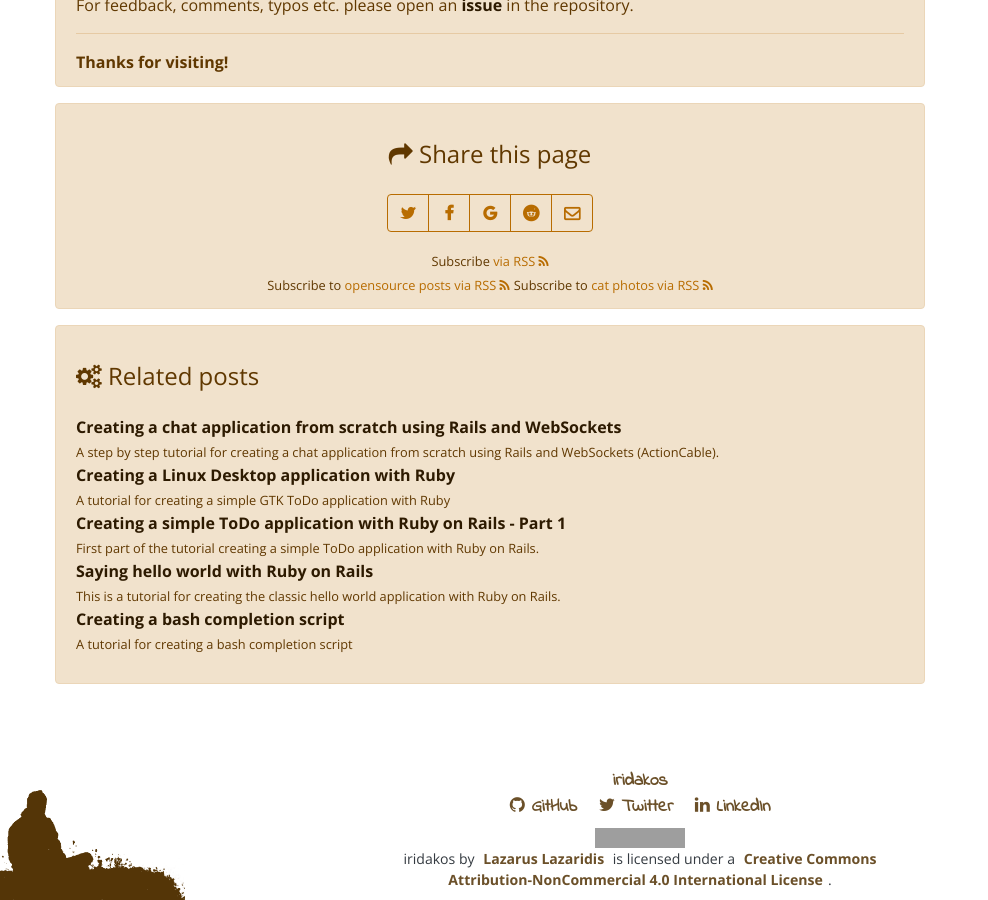
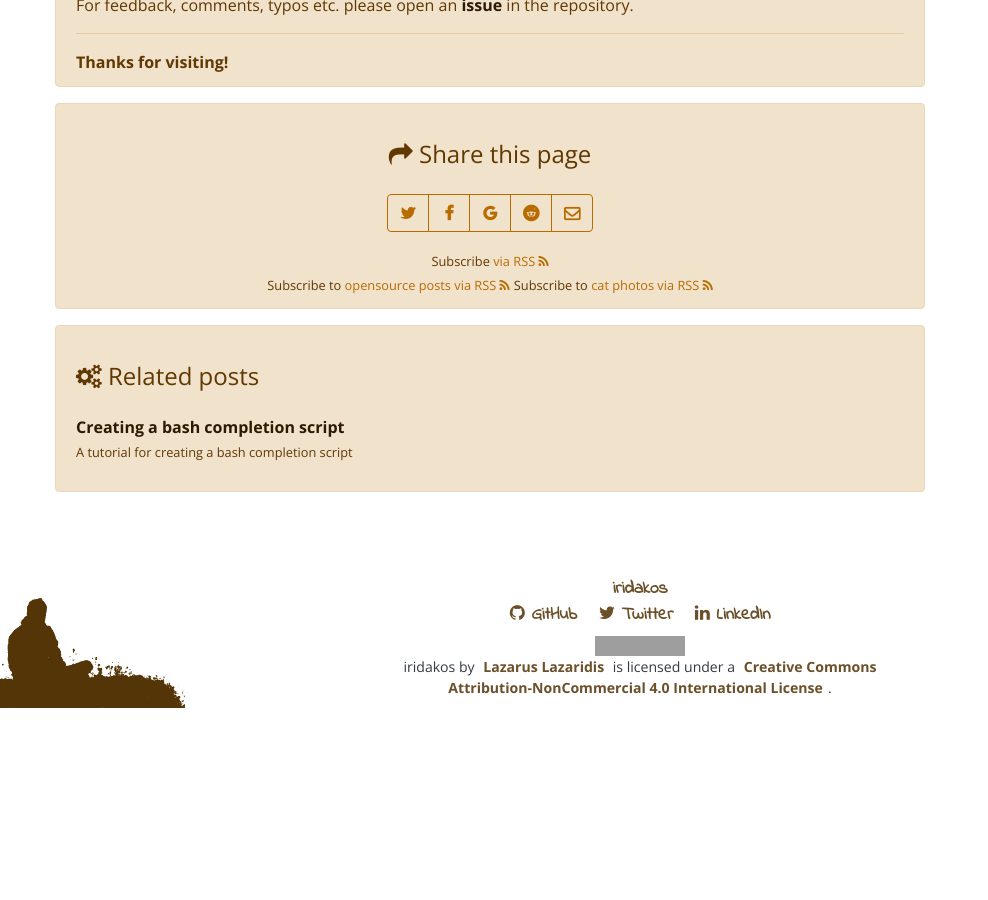
Before and after one commit to iridakos/iridakos.github.io, a Jekyll site: the page built from _posts/2019-04-09-shell-navigation-with-autocomplete.markdown, in a window 1280 px wide and 900 px high, scrolled down 7085 px. Shown: the whole window, without its empty margins (0-988 px from the left). Built offline with Jekyll 4.4.1, drawn with Linux system fonts in a browser that asks for light colours; nearby versions of some CDN libraries; comment, search, counter and statistics services are not loaded; after the commit the page ends 7793 px from its top, so only the background shows below that; some of the changed text lies outside the part shown; grey boxes are pictures that could not be loaded.

Commit message:
Fix tags

```diff
--- a/_posts/2019-04-09-shell-navigation-with-autocomplete.markdown
+++ b/_posts/2019-04-09-shell-navigation-with-autocomplete.markdown
@@ -9,18 +9,12 @@
 identifier: "dockerize-a-rails-application"
 outline: true
 tags:
-  - rails
-  - docker
-  - actioncable
-  - postgresql
-  - postgres
-  - redis
+  - linux
+  - opensource
+  - bash
+  - scripts
 popular: -1
 related_posts:
-  - rails-chat-websockets
-  - todo-gtk-plus-ruby-tutorial
-  - todo-part-1
-  - hello-ruby-rails
   - bash-completion-script
 ---
 
```
